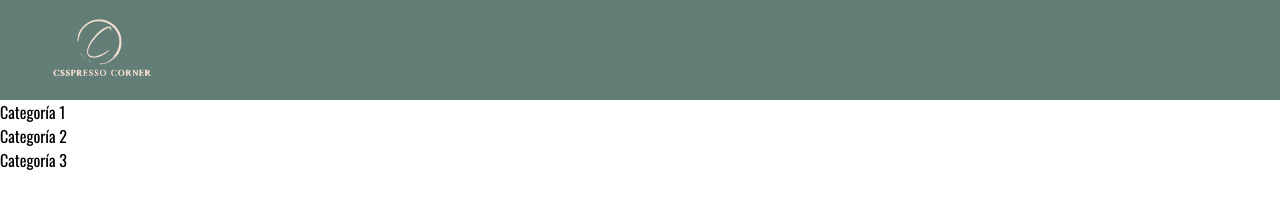
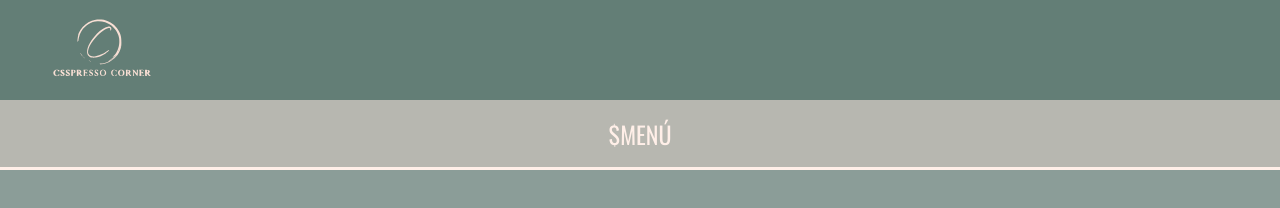
Before and after one commit to tanferest/csspresso_corner, a React app: page /#/menu in a window 1280 px wide. Built offline with nearby package versions, Linux system fonts and the light colour scheme.

Commit message:
starting routes configured

```diff
--- a/src/components/App.js
+++ b/src/components/App.js
@@ -1,35 +1,32 @@
 // Fichero src/components/App.js
 import { useState, useEffect } from 'react';
 import {Route, Routes, Router} from 'react-router-dom';
+import { useLocation } from 'react-router-dom';
 
 import ls from '../services/ls';
 import menuData from '../data/menu.json';
 import Header from './Header';
 import Homepage from './Homepage';
 import Menu from './Menu';
+import Conocenos from './Conocenos';
 
 const App = () => {
 
-  // const [menu, setMenu] = useState(ls.get('menu',[]));
+  const [menu, setMenu] = useState(ls.get('menu',[]));
 
 
-  // useEffect(() => {
-  //   if (menu.length === 0) {
-  //     setMenu(menuData);
-  //   }
-  // }, [menu]);
+  useEffect(() => {
+    if (menu.length === 0) {
+      setMenu(menuData);
+    }
+  }, [menu]);
 
-  // // useEffect(() => {
-  // //   ls.set('menu', menu);
-  // // }, [menu]);
+  useEffect(() => {
+    ls.set('menu', menu);
+  }, [menu]);
 
-  // console.log(menu[4]);
+  const { pathname } = useLocation();
 
-  // if (menu[4]) {
-  //   console.log(menu[4].product);
-  // } else {
-  //   console.log("El objeto menu[4] no está definido o es null");
-  // }
 
   // const menuList = menu
   // .map((item, index) => {
@@ -46,7 +43,6 @@ const App = () => {
   //     <p>Precio: {item.price}</p>
   //     <p>{item.description}</p>
   //   </li>
-  //   <hr />
   //   </>)
   // })
 
@@ -54,7 +50,8 @@ return <>
   <Header />
     <Routes>
       <Route path="/" element={<Homepage />} />
-      <Route path="/menu" element={<Menu />}/>
+      <Route path="/menu" element={<Menu data={menu} location={pathname}/>}/>
+      <Route path="/conocenos" element={<Conocenos location={pathname} />} />
     </Routes>
   {/* <ul>
     {menuList}
--- /dev/null
+++ b/src/components/Conocenos.js
@@ -0,0 +1,10 @@
+import MenuBar from "./MenuBar";
+
+function Conocenos (props) {
+    return (<>
+    <MenuBar location={props.location} />
+    </>)
+};
+
+
+export default Conocenos;
--- a/src/components/Homepage.js
+++ b/src/components/Homepage.js
@@ -12,7 +12,7 @@ function Homepage () {
         </div>
         <div className="homepage__buttons">
             <Link className='btn homepage__btn--1' to="/menu">Ver carta</Link>
-            <Link className='btn homepage__btn--2' to="">Conócenos</Link>
+            <Link className='btn homepage__btn--2' to="/conocenos">Conócenos</Link>
         </div>
     </main>
 };
--- a/src/components/Menu.js
+++ b/src/components/Menu.js
@@ -1,10 +1,8 @@
-function Menu () {
+import MenuBar from "./MenuBar";
+
+function Menu (props) {
     return <>
-    <ul>
-        <li>Categoría 1</li>
-        <li>Categoría 2</li>
-        <li>Categoría 3</li>
-    </ul>
+    <MenuBar location={props.location}/>
     </>
 }
 
--- /dev/null
+++ b/src/components/MenuBar.js
@@ -0,0 +1,19 @@
+import '../styles/MenuBar.scss';
+
+function MenuBar (props) {
+    let title = "";
+    if (props.location === "/menu"){
+        title = "Menú";
+    } else if (props.location === "/conocenos") {
+        title = "Conócenos";
+    } else {
+        title = "";
+    };
+
+    return (<div className="bar">
+        <h2 className='bar__title'>${title}</h2>
+    </div>
+    );
+};
+
+export default MenuBar;
--- /dev/null
+++ b/src/styles/MenuBar.scss
@@ -0,0 +1,17 @@
+@import './Variables.scss';
+@import './Mixins.scss';
+
+.bar {
+    width: 100%;
+    height: 70px;
+    background-color: $main-very-light;
+    display: flex;
+    justify-content: center;
+    align-items: center;
+    text-transform: uppercase;
+    color: $second-color;
+    border-bottom: 3px solid $second-color;
+    &__title {
+        font-weight: 400;
+    }
+}
--- a/src/styles/Reset.scss
+++ b/src/styles/Reset.scss
@@ -1,3 +1,5 @@
+@import './Variables.scss';
+
 * {
     margin: 0;
     padding: 0;
@@ -22,3 +24,7 @@ button {
 a {
     text-decoration: none;
 }
+
+body {
+    background-color: $main-light;
+}
--- a/src/styles/Variables.scss
+++ b/src/styles/Variables.scss
@@ -1,4 +1,6 @@
 $main-color: #637E76;
+$main-light: #8b9d98;
+$main-very-light: #b7b7b0;
 $dark-cover: rgba(35, 45, 42, 0.472);
 $second-color: #FFEFE8;
 $second-dark: #A9907E;
```
